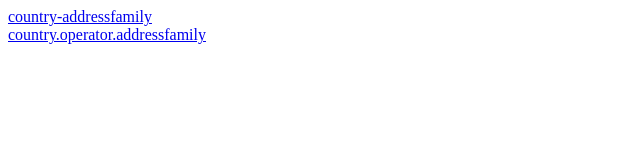
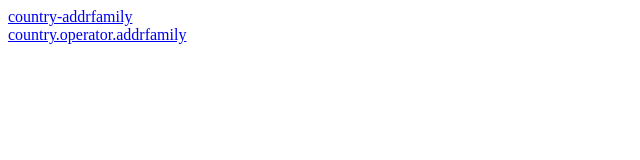
Before and after one commit to mrizvic/ipcountry, a plain HTML site: page index.html in a window 1280 px wide. Shown: the full height of the page, 0-640 px from the left. Drawn offline with Linux system fonts and the light colour scheme.

Commit message:
change HTML output file

```diff
--- a/index.html
+++ b/index.html
@@ -1,2 +1,2 @@
-<A HREF="country-addressfamily.html">country-addressfamily</A><BR>
-<A HREF="country.operator.addressfamily.html">country.operator.addressfamily</A><BR>
+<A HREF="country-addressfamily.html">country-addrfamily</A><BR>
+<A HREF="country.operator.addressfamily.html">country.operator.addrfamily</A><BR>
```
